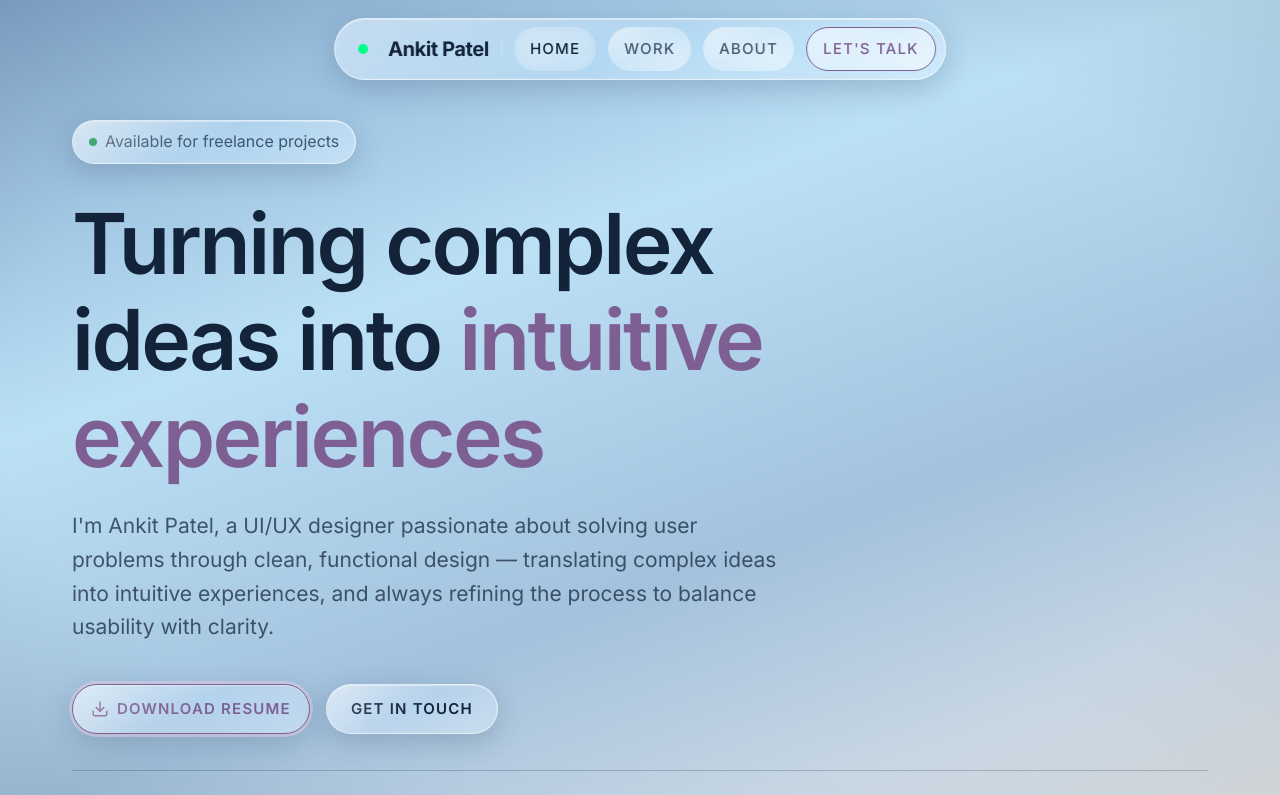
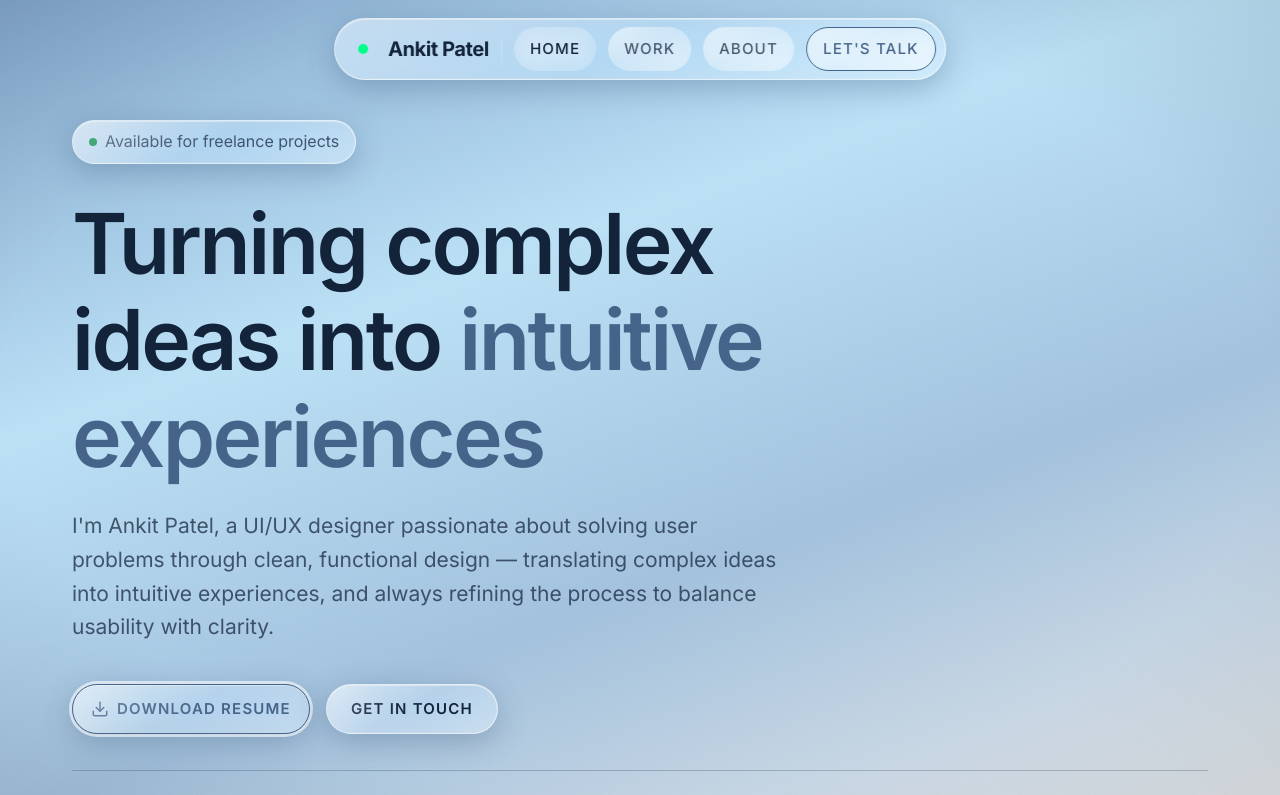
Before and after one commit to artsbyankit/artsbyankit.github.io, a React (Vite) app: page / in a window 1280 px wide. Shown: the top 795 px of the page. Built offline with nearby package versions, Linux system fonts and the light colour scheme.

Commit message:
Feat: pure-white accent bright + reactive white shine on CTA glows; glass shadow tinted by accent node

```diff
--- a/src/adaptiveAccent.js
+++ b/src/adaptiveAccent.js
@@ -5,7 +5,7 @@
 // zone). Values ease toward the target each tick, so the accent *glides*
 // with the flowing glass instead of jittering. Falls back to the static
 // theme.js palette whenever sampling fails.
-import { setLiveAccent, ADAPTIVE_ACCENT } from './theme.js'
+import { setLiveAccent, setLiveShine, ADAPTIVE_ACCENT, REACTIVE_SHINE } from './theme.js'
 import { onBgSample } from './themeColor.js'
 
 const EASE = 0.05 // per-sample lerp factor — lower = dreamier
@@ -49,6 +49,12 @@ const hsl = ({ h, s, l }) =>
   `hsl(${Math.round(h)} ${Math.round(s * 100)}% ${Math.round(l * 100)}%)`
 
 onBgSample((rgb) => {
+  // White shine always rides the bg — it's accent-agnostic by design
+  if (REACTIVE_SHINE && !window.matchMedia('(prefers-reduced-motion: reduce)').matches) {
+    const [h] = rgbToHsl(rgb[0], rgb[1], rgb[2])
+    setLiveShine(`hsl(${Math.round(h)} 45% 96%)`)
+  }
+
   if (!ADAPTIVE_ACCENT) return // manual palette wins — don't overwrite it
   if (window.matchMedia('(prefers-reduced-motion: reduce)').matches) return
 
--- a/src/index.css
+++ b/src/index.css
@@ -12,7 +12,7 @@
   --glass-highlight:
     inset 0 1px 0 rgba(255, 255, 255, 0.65),
     inset 0 -1px 0 rgba(23, 42, 66, 0.06);
-  --glass-shadow: 0 8px 30px rgba(31, 56, 88, 0.22);
+  --glass-shadow: 0 8px 30px color-mix(in srgb, var(--accent) 16%, rgba(31, 56, 88, 0.18));
   --glass-bg: linear-gradient(150deg, rgba(255, 255, 255, 0.5), rgba(255, 255, 255, 0.22) 48%, rgba(255, 255, 255, 0.38));
   --glass-border: rgba(255, 255, 255, 0.55);
   --glass-sheen: linear-gradient(115deg, rgba(255, 255, 255, 0.6), rgba(255, 255, 255, 0.15) 32%, transparent 62%);
@@ -518,7 +518,7 @@ p {
   color: var(--accent) !important;
   box-shadow:
     0 0 0 3px color-mix(in srgb, var(--accent-bright) 60%, transparent),
-    0 0 26px color-mix(in srgb, var(--accent) 0%, transparent),
+    0 0 26px color-mix(in srgb, var(--shine) 0%, transparent),
     inset 0 1px 0 rgba(255, 255, 255, 0.4),
     inset 0 -1px 0 rgba(255, 255, 255, 0.06),
     var(--glass-shadow);
@@ -542,10 +542,10 @@ p {
   transition-duration: 0.3s;
   box-shadow:
     0 0 0 4px color-mix(in srgb, var(--accent-bright) 75%, transparent),
-    0 0 24px color-mix(in srgb, var(--accent) 20%, transparent),
+    0 0 26px color-mix(in srgb, var(--shine) 70%, transparent),
     inset 0 1px 0 rgba(255, 255, 255, 0.4),
     inset 0 -1px 0 rgba(255, 255, 255, 0.06),
-    0 12px 30px color-mix(in srgb, var(--accent) 18%, transparent);
+    0 12px 30px color-mix(in srgb, var(--shine) 28%, transparent);
 }
 
 .btn:active,
@@ -2864,7 +2864,7 @@ h4.block-impl + .feature-list li::before { background: #ffb454; }
   color: var(--accent) !important;
   box-shadow:
     0 0 0 3px color-mix(in srgb, var(--accent-bright) 60%, transparent),
-    0 0 26px color-mix(in srgb, var(--accent) 0%, transparent),
+    0 0 26px color-mix(in srgb, var(--shine) 0%, transparent),
     inset 0 1px 0 rgba(255, 255, 255, 0.4),
     inset 0 -1px 0 rgba(255, 255, 255, 0.06),
     var(--glass-shadow);
@@ -2883,10 +2883,10 @@ h4.block-impl + .feature-list li::before { background: #ffb454; }
   transition-duration: 0.3s;
   box-shadow:
     0 0 0 4px color-mix(in srgb, var(--accent-bright) 75%, transparent),
-    0 0 24px color-mix(in srgb, var(--accent) 20%, transparent),
+    0 0 26px color-mix(in srgb, var(--shine) 70%, transparent),
     inset 0 1px 0 rgba(255, 255, 255, 0.4),
     inset 0 -1px 0 rgba(255, 255, 255, 0.06),
-    0 12px 30px color-mix(in srgb, var(--accent) 18%, transparent);
+    0 12px 30px color-mix(in srgb, var(--shine) 28%, transparent);
 }
 
 /* Exactly one button holds the green at a time: while any item is lit,
--- a/src/theme.js
+++ b/src/theme.js
@@ -10,9 +10,9 @@
 
 /* ---------- ACCENT (the hero color family) ---------- */
 const accent = {
-  deep: '#7e5f93', // readable plum-lavender — button borders/text on light bg
-  strong: '#6b4d80', // pressed/hover depth
-  bright: '#dacae2', // lavender mist — highlights, eyebrows, bullets
+  deep: '#46648a', // slate — readable text/borders on light glass
+  strong: '#35506f', // pressed/hover depth
+  bright: '#ffffff', // PURE WHITE — rings, glows, eyebrows, bullets
 };
 
 /* ============================================================
@@ -24,6 +24,11 @@ const accent = {
    Set true to let the background drive accent colors again;
    while false, whatever you pick above stays untouched. */
 export const ADAPTIVE_ACCENT = false;
+
+/* Reactive shine: the white specular glow on CTAs keeps a faint tint of
+   whatever the background is doing — pure white core, bg-aware soul.
+   Works with ANY accent since the shine never borrows accent hue. */
+export const REACTIVE_SHINE = true;
 
 /* ---------- BACKGROUND (fluted-glass ramp) ---------- */
 export const bgPalette = {
@@ -53,12 +58,17 @@ const semantics = {
 
 /* Live accent slots — adaptiveAccent.js can override these at
    runtime so the accent reacts to the animated background. */
-const live = { ...accent };
+const live = { ...accent, shine: 'hsl(210 45% 96%)' };
 
 export function setLiveAccent(next) {
   if (next.deep) live.deep = next.deep;
   if (next.strong) live.strong = next.strong;
   if (next.bright) live.bright = next.bright;
+  applyTheme();
+}
+
+export function setLiveShine(v) {
+  live.shine = v;
   applyTheme();
 }
 
@@ -70,6 +80,7 @@ function applyTheme() {
     --accent: ${live.deep};
     --accent-strong: ${live.strong};
     --accent-bright: ${live.bright};
+    --shine: ${live.shine};
     --green: ${semantics.green};
     --persona-goals: ${semantics.goals};
     --persona-pains: ${semantics.pains};
```
